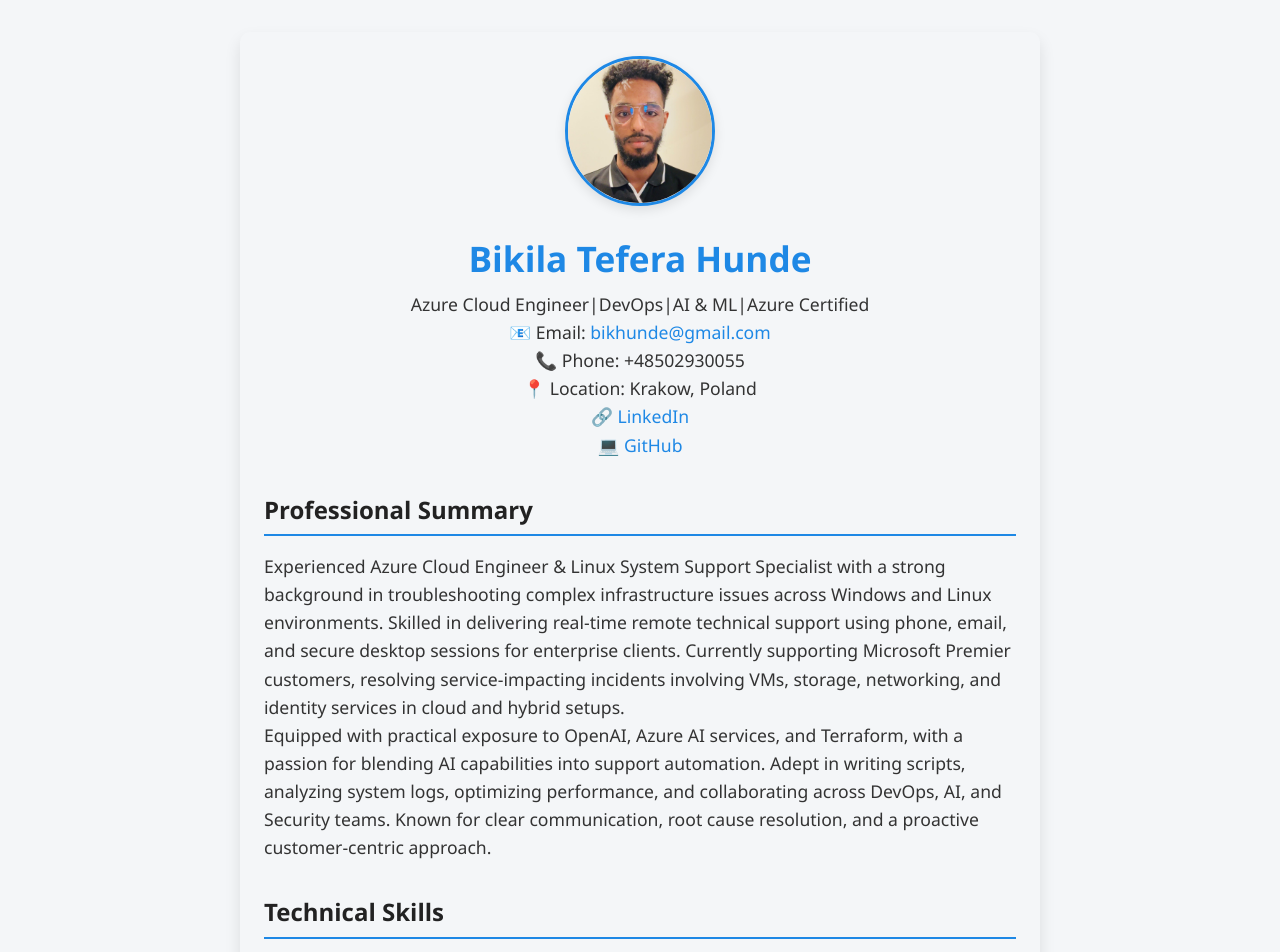
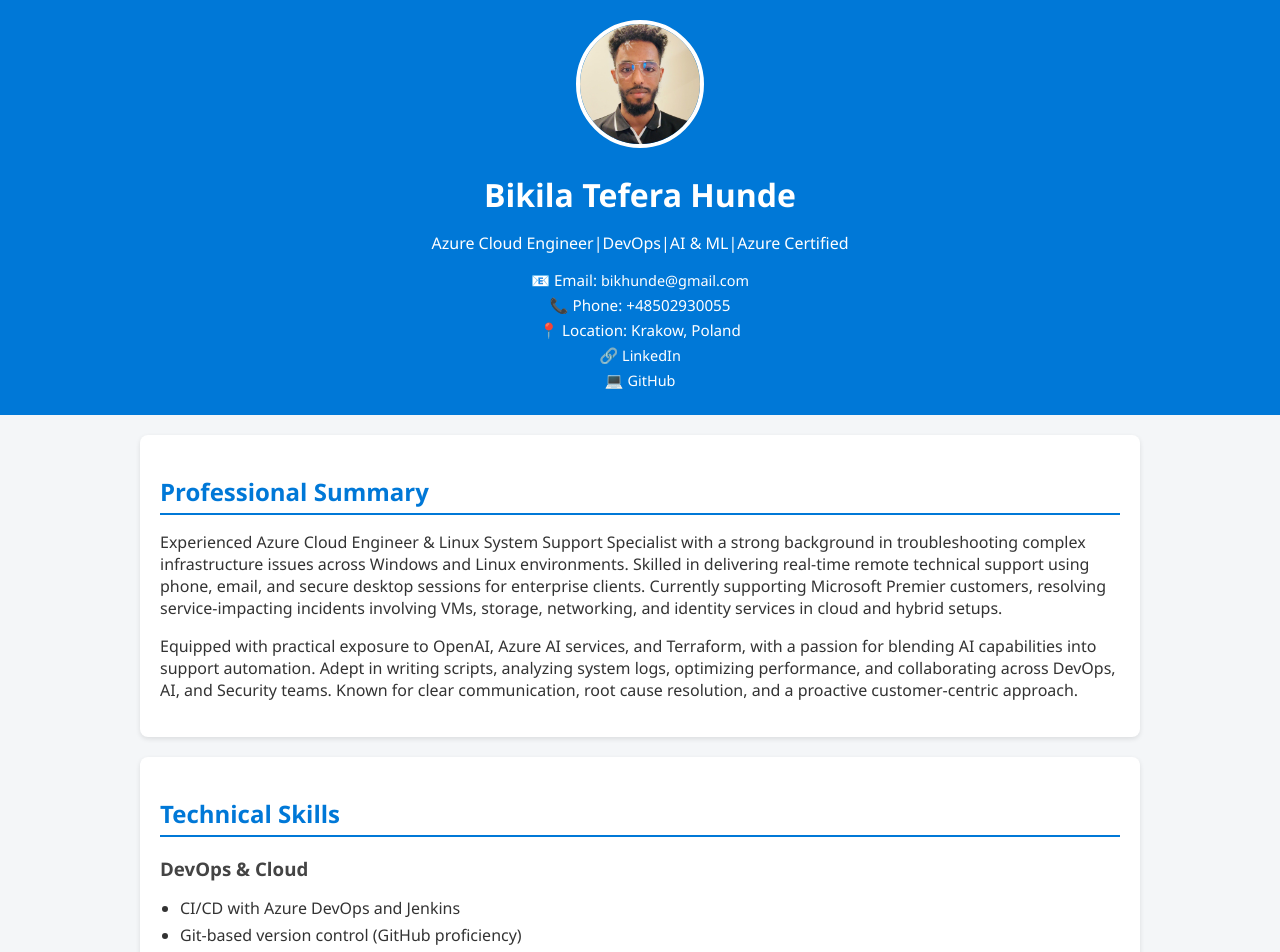
Before and after one commit to bikilath/cloud-resume-site, a plain HTML site: page index.html in a window 1280 px wide. Shown: the top 952 px of the page. Drawn offline with Linux system fonts and the light colour scheme; a script that the page names is missing.

Commit message:
Update style.css

```diff
--- a/style.css
+++ b/style.css
@@ -1,95 +1,109 @@
-/* Reset some default browser styles */
-* {
-  margin: 0;
-  padding: 0;
-  box-sizing: border-box;
+
+body {
+    font-family: 'Segoe UI', Tahoma, Geneva, Verdana, sans-serif;
+    margin: 0;
+    padding: 0;
+    background-color: #f4f6f8;
+    color: #333;
 }
 
-/* Base body styling */
-body {
-  font-family: 'Segoe UI', Arial, sans-serif;
-  max-width: 800px;
-  margin: 2rem auto;
-  padding: 1.5rem;
-  line-height: 1.6;
-  background-color: #f4f6f8;
-  color: #333;
-  border-radius: 10px;
-  box-shadow: 0 8px 16px rgba(0, 0, 0, 0.1);
+header {
+    background-color: #0078D7;
+    color: white;
+    padding: 20px;
+    text-align: center;
 }
 
-/* Header and footer */
-header, footer {
-  text-align: center;
-  margin-bottom: 2rem;
+.profile-photo {
+    width: 120px;
+    height: 120px;
+    border-radius: 50%;
+    border: 4px solid white;
+    margin-bottom: 10px;
 }
 
 h1 {
-  font-size: 2.2rem;
-  color: #1e88e5;
-  margin-bottom: 0.25rem;
+    margin: 10px 0 5px;
+    font-size: 2em;
 }
 
-p {
-  font-size: 1.1rem;
+.contact-info p, .contact-info a {
+    color: white;
+    margin: 5px 0;
+    font-size: 0.95em;
 }
 
-/* Profile photo */
-.profile-photo {
-  width: 150px;
-  height: 150px;
-  object-fit: cover;
-  border-radius: 50%;
-  margin-bottom: 1rem;
-  box-shadow: 0 4px 12px rgba(0, 0, 0, 0.1);
-  border: 3px solid #1e88e5;
+main {
+    padding: 20px;
+    max-width: 1000px;
+    margin: auto;
 }
 
-/* Headings */
-h2 {
-  margin-top: 1.5rem;
-  font-size: 1.5rem;
-  color: #222;
-  border-bottom: 2px solid #1e88e5;
-  padding-bottom: 0.3rem;
-  margin-bottom: 1rem;
+section {
+    background-color: white;
+    margin-bottom: 20px;
+    padding: 20px;
+    border-radius: 8px;
+    box-shadow: 0 2px 5px rgba(0,0,0,0.1);
 }
 
-/* Links */
+h2 {
+    color: #0078D7;
+    border-bottom: 2px solid #0078D7;
+    padding-bottom: 5px;
+    margin-bottom: 15px;
+}
+
+.skills-category {
+    margin-bottom: 15px;
+}
+
+.skills-category h3 {
+    color: #444;
+    margin-bottom: 5px;
+}
+
+ul {
+    padding-left: 20px;
+}
+
+ul li {
+    margin-bottom: 5px;
+}
+
+article {
+    margin-bottom: 15px;
+}
+
+.company {
+    font-weight: bold;
+    color: #555;
+}
+
+.dates {
+    font-style: italic;
+    color: #777;
+    margin-bottom: 10px;
+}
+
+footer {
+    background-color: #0078D7;
+    color: white;
+    text-align: center;
+    padding: 10px;
+    font-size: 0.9em;
+}
+
 a {
-  color: #1e88e5;
-  text-decoration: none;
-  transition: 0.2s ease;
+    color: #0078D7;
+    text-decoration: none;
 }
 
 a:hover {
-  text-decoration: underline;
+    text-decoration: underline;
 }
 
-/* Section styling */
-section {
-  margin-bottom: 2rem;
+#counter {
+    font-weight: bold;
+    color: #0078D7;
 }
-
-/* Footer text */
-footer p {
-  font-size: 0.9rem;
-  color: #666;
-}
-
-/* Responsive adjustments */
-@media (max-width: 600px) {
-  body {
-    margin: 1rem;
-    padding: 1rem;
-  }
-
-  h1 {
-    font-size: 1.8rem;
-  }
-
-  .profile-photo {
-    width: 120px;
-    height: 120px;
-  }
-}
```
